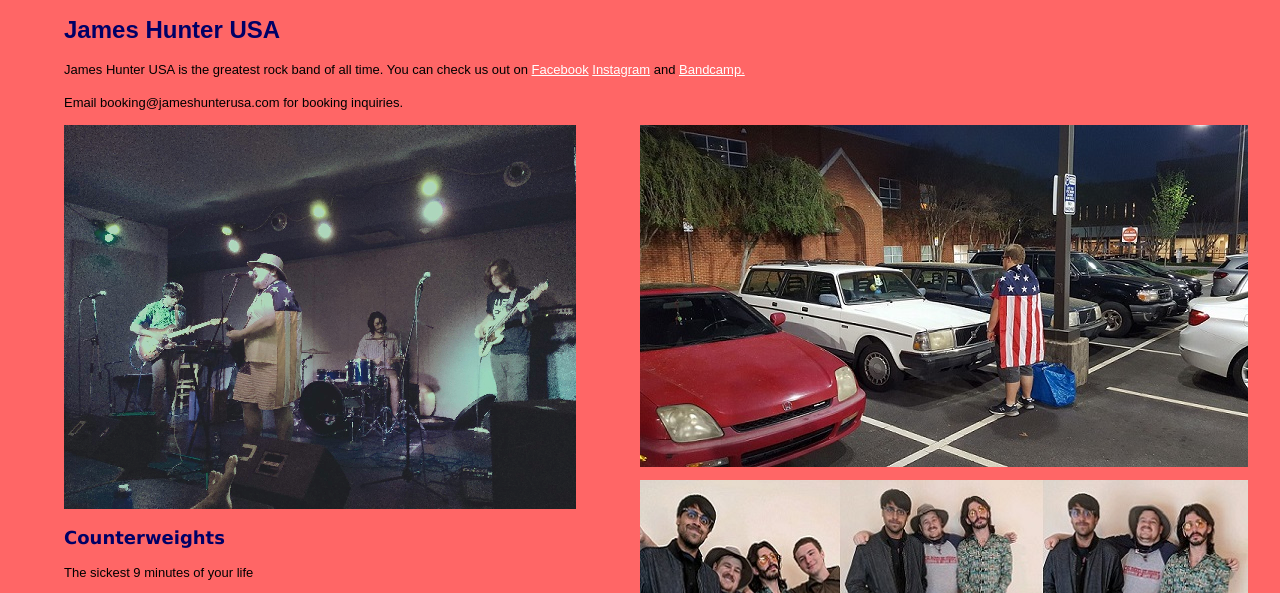
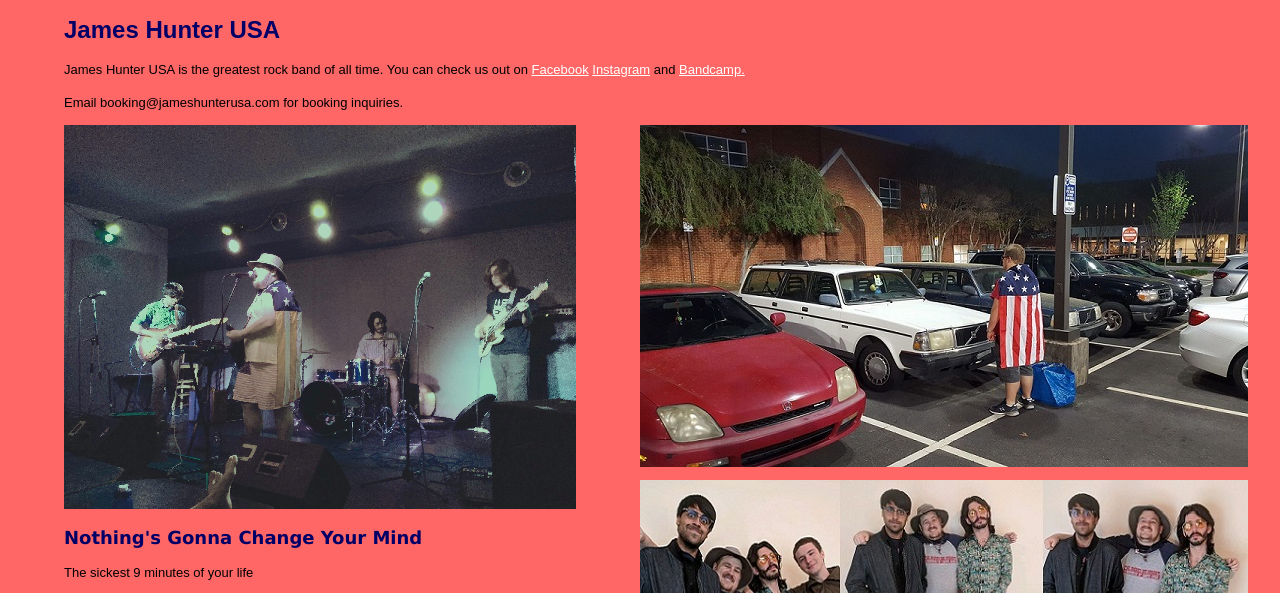
Before and after one commit to zesoft23/jameshunterusa.com, a plain HTML site: page index.html in a window 1280 px wide. Shown: the top 593 px of the page. Drawn offline with Linux system fonts and the light colour scheme.

Commit message:
Fix album title

```diff
--- a/index.html
+++ b/index.html
@@ -42,7 +42,7 @@
             <img src="images/fullband2.jpg" align="center-right">
 
 
-            <h2 style=text-align:left>Counterweights</h2>
+            <h2 style=text-align:left>Nothing's Gonna Change Your Mind</h2>
             <p style=text-align:left>The sickest 9 minutes of your life</p>
             <p style=text-align:left>This is our 3rd EP</p>
             <p style=text-align:left>
```
